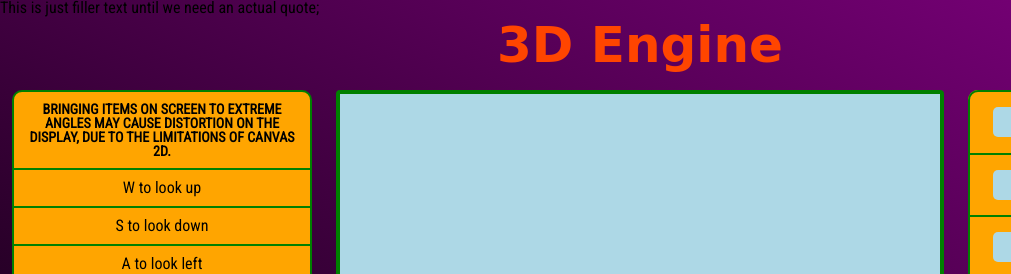
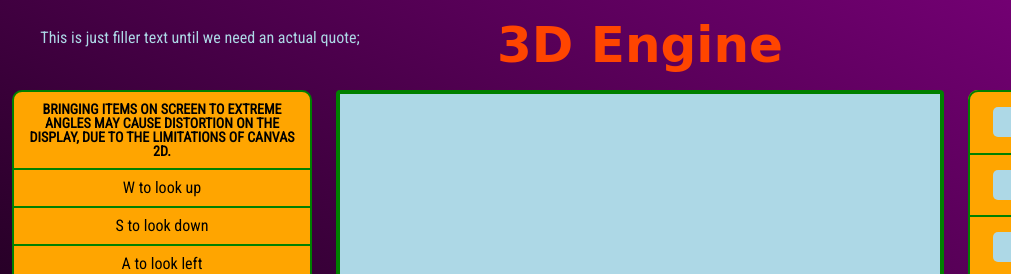
Before and after one commit to RohanM2000/3d-physics-engine, a website built with webpack: page index.html in a window 1280 px wide. Shown: the top 274 px of the page, 0-1011 px from the left. Built offline with Linux system fonts and the light colour scheme; a web font is replaced by a local one.

Commit message:
ffavicon test

```diff
--- a/src/styles/header.scss
+++ b/src/styles/header.scss
@@ -17,4 +17,10 @@ div.profile-links {
 
 div.quote {
     width: 400px;
+    display: block;
+    padding: 30px 0px;
+    p {
+        color: lightblue;
+        text-align: center;
+    }
 }
```
Also changed, not shown: dist/main.css, dist/main.js, 2 other files.
